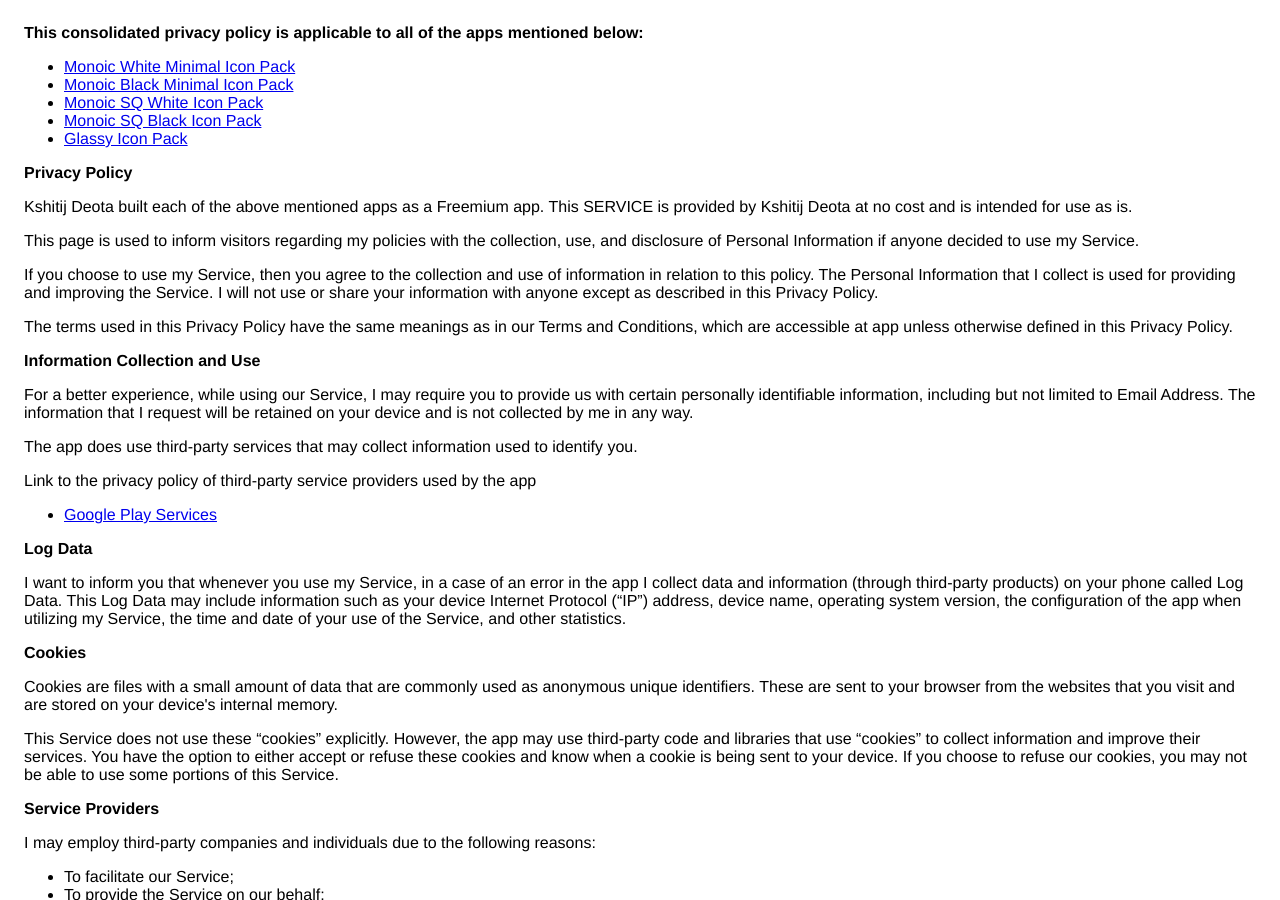
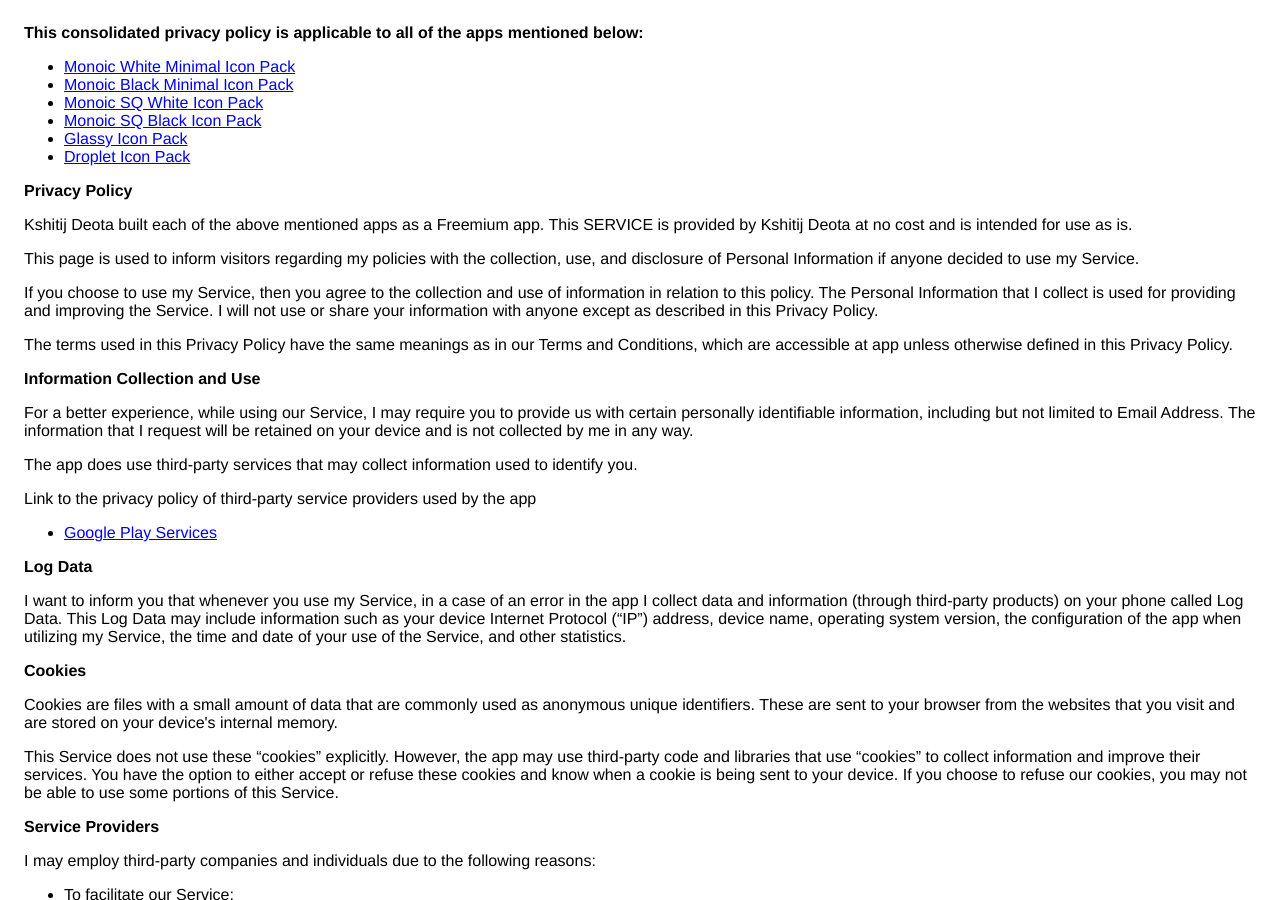
Before and after one commit to kshitijdeota/kdpixels.com, a Jekyll site: the page policy.html, which Jekyll copies as it is, in a window 1280 px wide and 900 px high. Built offline with Jekyll 4.4.1, drawn with Linux system fonts in a browser that asks for light colours.

Commit message:
Droplet: update privacy policy

```diff
--- a/policy.html
+++ b/policy.html
@@ -14,6 +14,7 @@
             <li><a href="https://play.google.com/store/apps/details?id=com.kdpixels.iconpacks.monoicsq" target="_blank">Monoic SQ White Icon Pack</a></li>
             <li><a href="https://play.google.com/store/apps/details?id=com.kdpixels.iconpacks.monoicsqblack" target="_blank">Monoic SQ Black Icon Pack</a></li>
             <li><a href="https://play.google.com/store/apps/details?id=com.kdpixels.iconpacks.glassy" target="_blank">Glassy Icon Pack</a></li>
+            <li><a href="https://play.google.com/store/apps/details?id=com.kdpixels.iconpacks.crystalorb2" target="_blank">Droplet Icon Pack</a></li>
         </ul>
     <strong>Privacy Policy</strong> <p>
                   Kshitij Deota built each of the above mentioned apps as a
--- a/privacy.html
+++ b/privacy.html
@@ -14,6 +14,7 @@
             <li><a href="https://play.google.com/store/apps/details?id=com.kdpixels.iconpacks.monoicsq" target="_blank">Monoic SQ White Icon Pack</a></li>
             <li><a href="https://play.google.com/store/apps/details?id=com.kdpixels.iconpacks.monoicsqblack" target="_blank">Monoic SQ Black Icon Pack</a></li>
             <li><a href="https://play.google.com/store/apps/details?id=com.kdpixels.iconpacks.glassy" target="_blank">Glassy Icon Pack</a></li>
+            <li><a href="https://play.google.com/store/apps/details?id=com.kdpixels.iconpacks.crystalorb2" target="_blank">Droplet Icon Pack</a></li>
         </ul>
     <strong>Privacy Policy</strong> <p>
                   Kshitij Deota built each of the above mentioned apps as a
```
